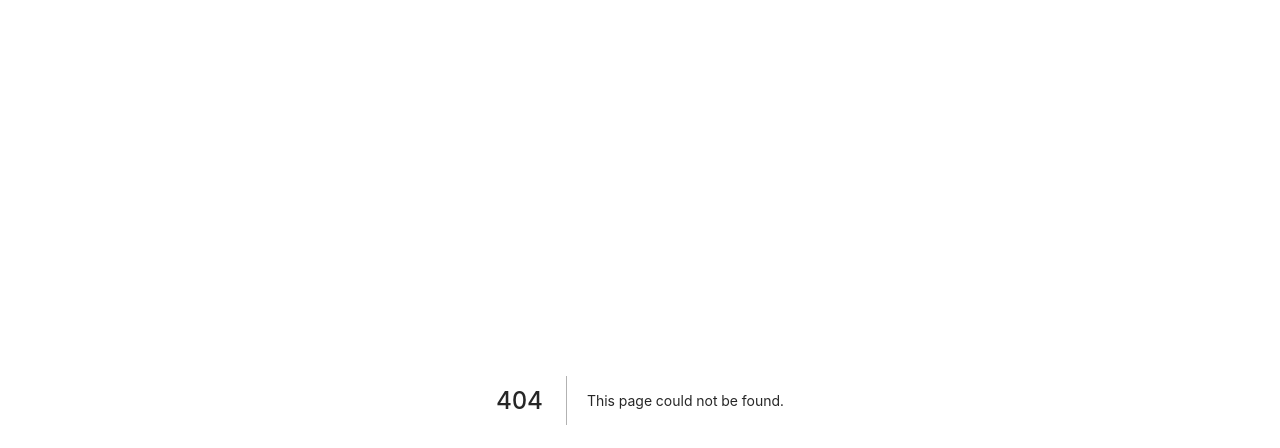
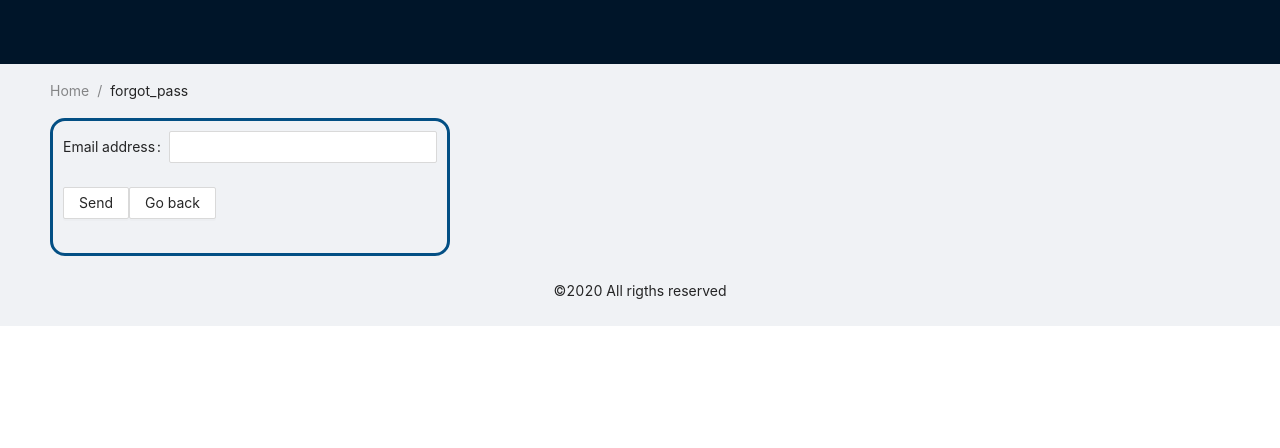
Before and after one commit to fernandogutierrez/NextJS, a Next.js app: page /forgot_pass in a window 1280 px wide. Before the commit this address had no page. Shown: the top 448 px of the page. Built offline with nearby package versions, Linux system fonts and the light colour scheme.

Commit message:
Added new page 'forgot password' and fixed all containers

```diff
--- /dev/null
+++ b/src/containers/ForgotPassword/index.js
@@ -0,0 +1,49 @@
+import React, { useEffect,useState } from 'react';
+import { Form, Input, Button, notification } from 'antd';
+import { useRouter } from 'next/router';
+
+
+const ForgotPassword = () =>{
+    const router = useRouter();
+    useEffect(() => {
+        return () => {
+            console.log(`Page: ${router.route} was changed!`);
+        }
+    }, []);
+
+    console.log(`Page loaded: ${router.route}!`);
+
+    const goBack = () => {
+        router.push("/login");
+    }
+
+    return (
+        <div className="container" id="centered">
+            <Form>
+                <Form.Item label="Email address" name="EmailAddress">
+                <Input />
+                </Form.Item>
+
+                <Form.Item>
+                  <Button htmlType="button"> Send </Button>
+                  <Button htmlType="button" onClick= { goBack }> Go back </Button>
+              </Form.Item>
+            </Form>
+        <style jsx>
+          {`
+            .container {
+              border-radius: 15px;
+              border: 3px solid #034f84;
+              padding: 10px;
+              width: 400px;
+              display: flex;
+              flex-direction: column;
+              align-items: left;
+            }
+          `}
+        </style>
+       </div>
+    )
+}
+
+export default ForgotPassword;
--- a/src/containers/Terms/index.js
+++ b/src/containers/Terms/index.js
@@ -6,8 +6,6 @@ const Terms = () =>{
 
         <p>
            Welcome to school page!
-        </p>
-
         These terms and conditions outline the rules and regulations for the use of Atom's Website, located at http://localhost:3000.
         By accessing this website we assume you accept these terms and conditions. Do not continue to use school page if you do not agree to take all of the terms and conditions stated on this page.
 
@@ -20,6 +18,7 @@ const Terms = () =>{
         License
 
         Unless otherwise stated, Atom and/or its licensors own the intellectual property rights for all material on school page. All intellectual property rights are reserved. You may access this from school page for your own personal use subjected to restrictions set in these terms and conditions.
+        </p>
         </h4>
 
       </div>)
--- /dev/null
+++ b/src/pages/forgot_pass.js
@@ -0,0 +1,13 @@
+import React from 'react';
+import ForgotPassword from '../containers/ForgotPassword'
+import Wraper from '../containers/Wrapper'
+
+const ForgotPage = () =>{
+  return (
+     <Wraper>
+        <ForgotPassword/>
+     </Wraper>
+  );
+};
+
+export default ForgotPage;
```
Also changed, not shown: src/containers/Login/index.js (+8 -0 lines), src/pages/terms.js (+7 -1 lines), src/containers/ForgotPassword/redux/actions.js (added), src/containers/ForgotPassword/redux/constants.js (added), src/containers/ForgotPassword/redux/reducer.js (added), src/containers/ForgotPassword/redux/saga.js (added), src/containers/ForgotPassword/redux/selectors.js (added).
